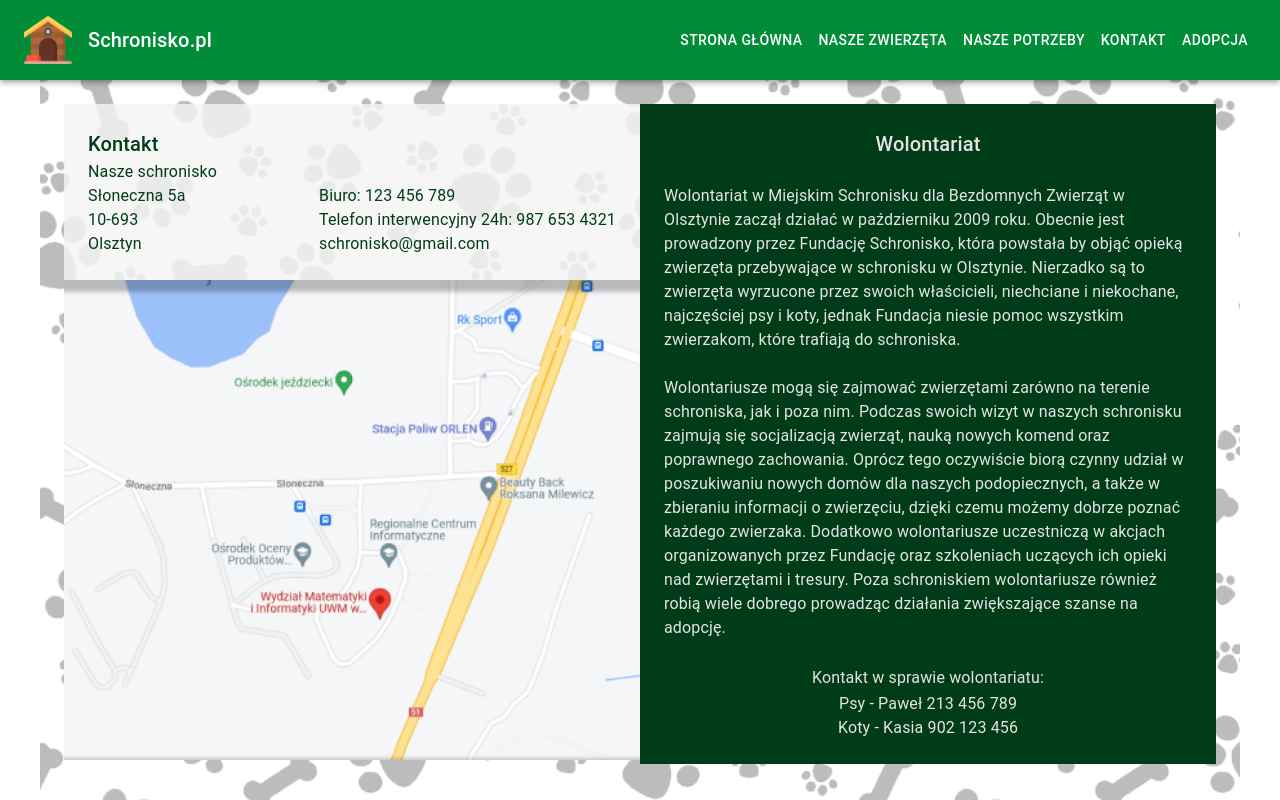
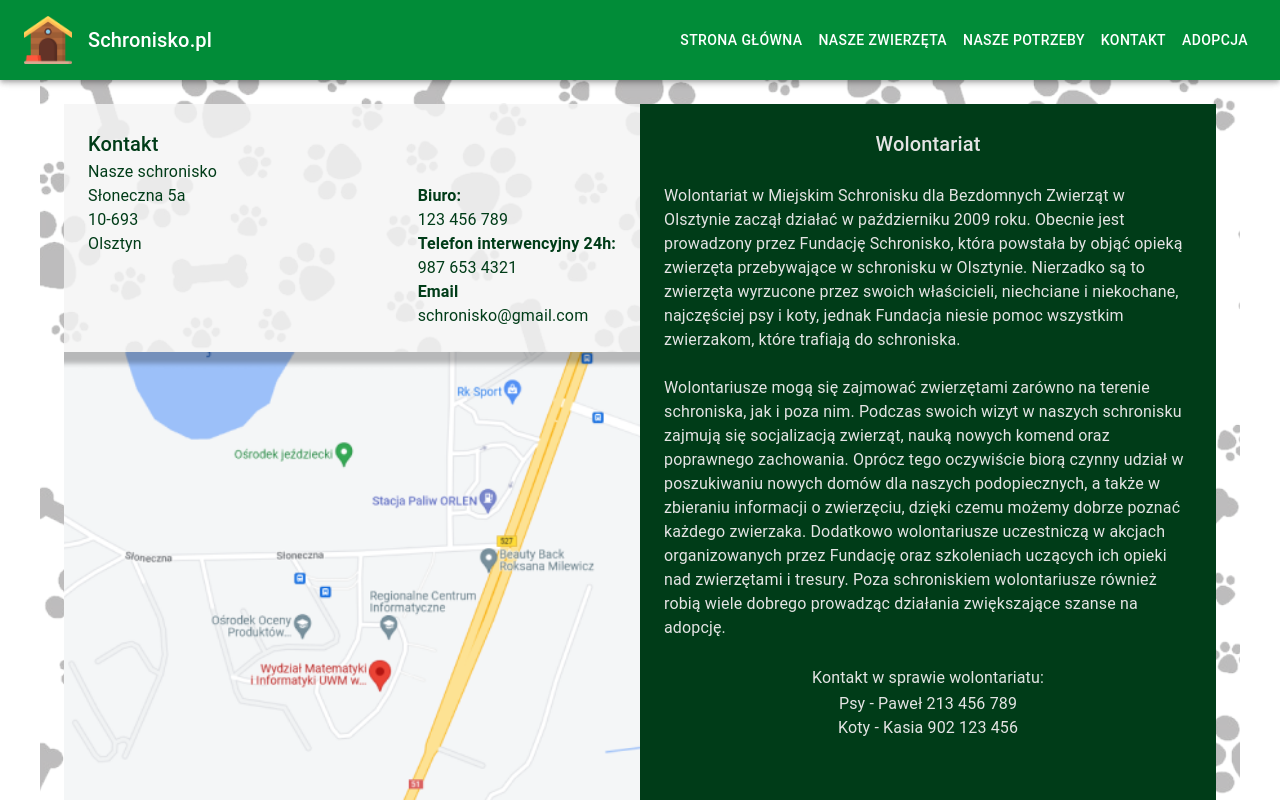
Before and after one commit to MaciekMakowski/Praca-Inzynierska, a React (Vite) app in the folder client/: page /contact in a window 1280 px wide. Shown: the top 800 px of the page. Built offline with nearby package versions, Linux system fonts and the light colour scheme.

Commit message:
change format of information in Contanct.tsx

```diff
--- a/client/src/pages/contact.tsx
+++ b/client/src/pages/contact.tsx
@@ -81,8 +81,8 @@ const Contact = () => {
                                     display={"flex"}
                                     justifyContent={"start"}
                                     sx={{
-                                        flexDirection:{xs:'row', lg:'column'},
-                                        gap:{xs:3, lg:0}
+                                        flexDirection:'column',
+                                        gap:{xs:0, lg:0}
                                     }}
                                 >
                                     <Typography variant={"body1"} color={theme.palette.text.primary}>
@@ -96,11 +96,20 @@ const Contact = () => {
                                     </Typography>
                                 </Box>
                                 <Box>
-                                    <Typography variant={"body1"} color={theme.palette.text.primary}>
-                                        Biuro: 123 456 789
+                                    <Typography variant={"body1"} fontWeight={600} color={theme.palette.text.primary}>
+                                        Biuro:
                                     </Typography>
                                     <Typography variant={"body1"} color={theme.palette.text.primary}>
-                                        Telefon interwencyjny 24h: 987 653 4321
+                                        123 456 789
+                                    </Typography>
+                                    <Typography variant={"body1"} fontWeight={600} color={theme.palette.text.primary}>
+                                        Telefon interwencyjny 24h:
+                                    </Typography>
+                                    <Typography variant={"body1"} color={theme.palette.text.primary}>
+                                        987 653 4321
+                                    </Typography>
+                                    <Typography variant={"body1"} fontWeight={600} color={theme.palette.text.primary}>
+                                        Email
                                     </Typography>
                                     <Typography variant={"body1"} color={theme.palette.text.primary}>
                                         schronisko@gmail.com
```
